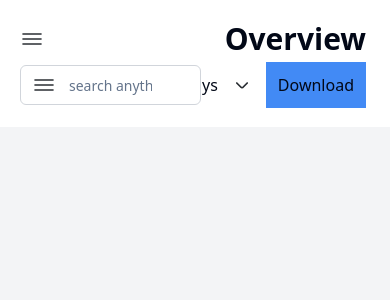
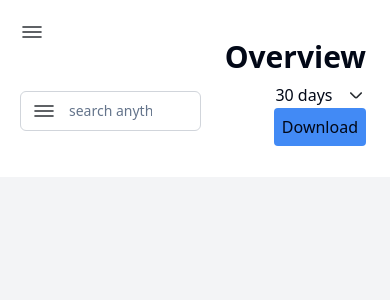
Before and after one commit to JosephKeswet/admin-betafinance, a Next.js app: page / in a window 390 px wide. Shown: the top 300 px of the page. Built offline with nearby package versions, Linux system fonts and the light colour scheme.

Commit message:
refactor:improved screen responsivness

```diff
--- a/src/app/layout.tsx
+++ b/src/app/layout.tsx
@@ -6,6 +6,7 @@ import { Toaster } from "react-hot-toast";
 import Sidebar from "@/components/sidebar";
 import Header from "@/components/header";
 import PageWrapper from "@/components/pageWrapper";
+import SidebarToggleButton from "@/components/sidebarToggleButton";
 
 const inter = Inter({ subsets: ["latin"] });
 
@@ -30,6 +31,7 @@ export default function RootLayout({
 					disableTransitionOnChange
 				>
 					{/* <Toaster /> */}
+					<SidebarToggleButton />
 					<Sidebar />
 					<div className="flex flex-col h-screen w-full">
 						<Header />
--- a/src/components/header.tsx
+++ b/src/components/header.tsx
@@ -10,41 +10,27 @@ import Image from 'next/image';
 import HeaderSearch from './headerSearch';
 
 const Header = () => {
-  const { isSidebarVisible, invokeToggleSidebar } = useSideBarToggle();
+  const { isSidebarVisible } = useSideBarToggle();
   const currentPath = usePathname();
 
   return (
-    <div className={`bg-white sticky top-0 grid grid-cols-1 place-items-center h-[15vh] md:h-[8vh] w-full z-40 md:pr-8 transition-all duration-300 ease-in-out ${isSidebarVisible ? 'pl-5' : 'pl-5'}`}>
-      <div className="w-full top-0 z-30 grid grid-cols-2 md:grid-cols-4 place-content-evenly gap-2">
-        <div className={`col-span-1 flex justify-between transition-all duration-300 ease-in-out ${isSidebarVisible ? 'pl-[17rem] z-40' : 'pl-0'} md:pl-5`}>
-          <button
-            onClick={invokeToggleSidebar}
-            className="text-3xl focus:outline-none rounded md:hidden"
-          >
-            <Image
-              src={isSidebarVisible ? Icon.toggleOpen : Icon.toggleClose}
-              alt="Toggle Sidebar"
-            />
-          </button>
+    <div className={`bg-white sticky top-0 grid grid-cols-1 place-items-center h-[21vh] md:h-[8vh] w-full z-30 md:pr-8 transition-all duration-300 ease-in-out pl-5 md:pl-[13rem]`}>
+      <div className="w-full top-0 z-30 grid grid-cols-2 md:grid-cols-9 place-content-evenly gap-2">
+        <div className={`col-span-1 flex justify-between transition-all duration-300 ease-in-out ${isSidebarVisible ? 'pl-0 sm:pl-[17rem]' : 'pl-0'} md:pl-5`}>
+          {``}
         </div>
 
-        <div className="col-span-1 flex justify-end md:justify-normal items-center pr-6 md:pr-0">
+        <div className="col-span-1 md:col-span-2 flex justify-end md:justify-normal items-center pr-6 md:pr-0">
           <HeaderName />
         </div>
 
-        <div className="col-span-1 hidde flex justify-start md:justify-normal items-center">
+        <div className="col-span-1 md:col-span-3 flex justify-start md:justify-normal items-center">
           <HeaderSearch currentPath={currentPath} />
         </div>
 
-        <div className="col-span-1 flex justify-end md: items-center">
+        <div className="col-span-1 md:col-span-3 flex justify-end md: items-center">
           <HeaderOps currentPath={currentPath} />
         </div>
-
-        {isSidebarVisible && (
-        <div
-          className="fixed inset-0 bg-black opacity-50 md:hidden"
-        />
-      )}
       </div>
     </div>
   );
--- a/src/components/headerOps.tsx
+++ b/src/components/headerOps.tsx
@@ -1,19 +1,22 @@
+import { useSideBarToggle } from "@/hooks/useSidebarToggle";
 import Image from "next/image";
 import React from "react";
 import Icon from "../lib/constants/icons";
 
 const HeaderOps = ({ currentPath }: { currentPath: string }) => {
+  const { isSidebarVisible } = useSideBarToggle();
+
   const renderHeaderOps = () => {
     switch (currentPath) {
       case "/":
         return (
-          <div className="flex items-center gap-8 md:gap-4 pr-6">
+          <div className={`flex flex-col md:flex-row items-center gap-2 md:gap-4 pr-6`}>
           <div className="flex items-center gap-4">
             <span className="whitespace-nowrap">30 days</span>
             <Image src={Icon.arrowDown} alt="Arrow down" />
           </div>
           <div className="rounded-xl">
-            <span className="bg-[#428AF5] p-3">Download</span>
+            <span className="bg-[#428AF5] p-2 rounded">Download</span>
           </div>
           </div>
         );
--- a/src/components/pageWrapper.tsx
+++ b/src/components/pageWrapper.tsx
@@ -13,11 +13,6 @@ const PageWrapper = ({ children }: { children: ReactNode }) => {
       } md:pl-[20rem]`}
     >
       {children}
-      {isSidebarVisible && (
-        <div
-          className="fixed inset-0 bg-black opacity-50 md:hidden"
-        />
-      )}
     </div>
   );
 };
--- a/src/components/sidebar.tsx
+++ b/src/components/sidebar.tsx
@@ -11,11 +11,11 @@ const Sidebar = () => {
 
   return (
     <div
-      className={`bg-white fixed top-0 left-0 z-50 h-screen w-[18rem] transition-all duration-300 ease-in-out border-r border-gray-300 ${isSidebarVisible ? "translate-x-0" : "-translate-x-full"
+      className={`bg-white fixed top-0 left-0 z-40 h-screen w-full md:w-[18rem] transition-all duration-300 ease-in-out border-r border-gray-300 ${isSidebarVisible ? "translate-x-0" : "-translate-x-full"
     } md:translate-x-0 md:block`}
     >
-      <div className="m-6 pb-10 flex justify-between items-center">
-        <div className="flex gap-3">
+      <div className={`m-6 pb-10 flex justify-between items-center ${isSidebarVisible ? 'mt-8' : ''}`}>
+        <div className={`flex gap-3 ${isSidebarVisible ? 'mt-6' : ''}`}>
           <div>
             <Image src={Icon.avatar} alt="User Avatar" />
           </div>
@@ -24,7 +24,7 @@ const Sidebar = () => {
             <Image src={Icon.arrowDown} alt="Avatar Icon" />
           </div>
         </div>
-        <div>
+        <div className={`${isSidebarVisible ? 'mt-6': 'mt-0'}`}>
           <Image src={Icon.notification} alt="Notification" />
         </div>
       </div>
--- /dev/null
+++ b/src/components/sidebarToggleButton.tsx
@@ -0,0 +1,23 @@
+'use client';
+
+import { useSideBarToggle } from '@/hooks/useSidebarToggle';
+import Image from 'next/image';
+import Icon from "../lib/constants/icons";
+
+const SidebarToggleButton = () => {
+  const { isSidebarVisible, invokeToggleSidebar } = useSideBarToggle();
+
+  return (
+    <button
+      onClick={invokeToggleSidebar}
+      className="fixed top-5 left-4 z-50 text-3xl focus:outline-none rounded md:hidden pl-1"
+    >
+      <Image
+        src={isSidebarVisible ? Icon.toggleOpen : Icon.toggleClose}
+        alt="Toggle Sidebar"
+      />
+    </button>
+  );
+};
+
+export default SidebarToggleButton;
```
